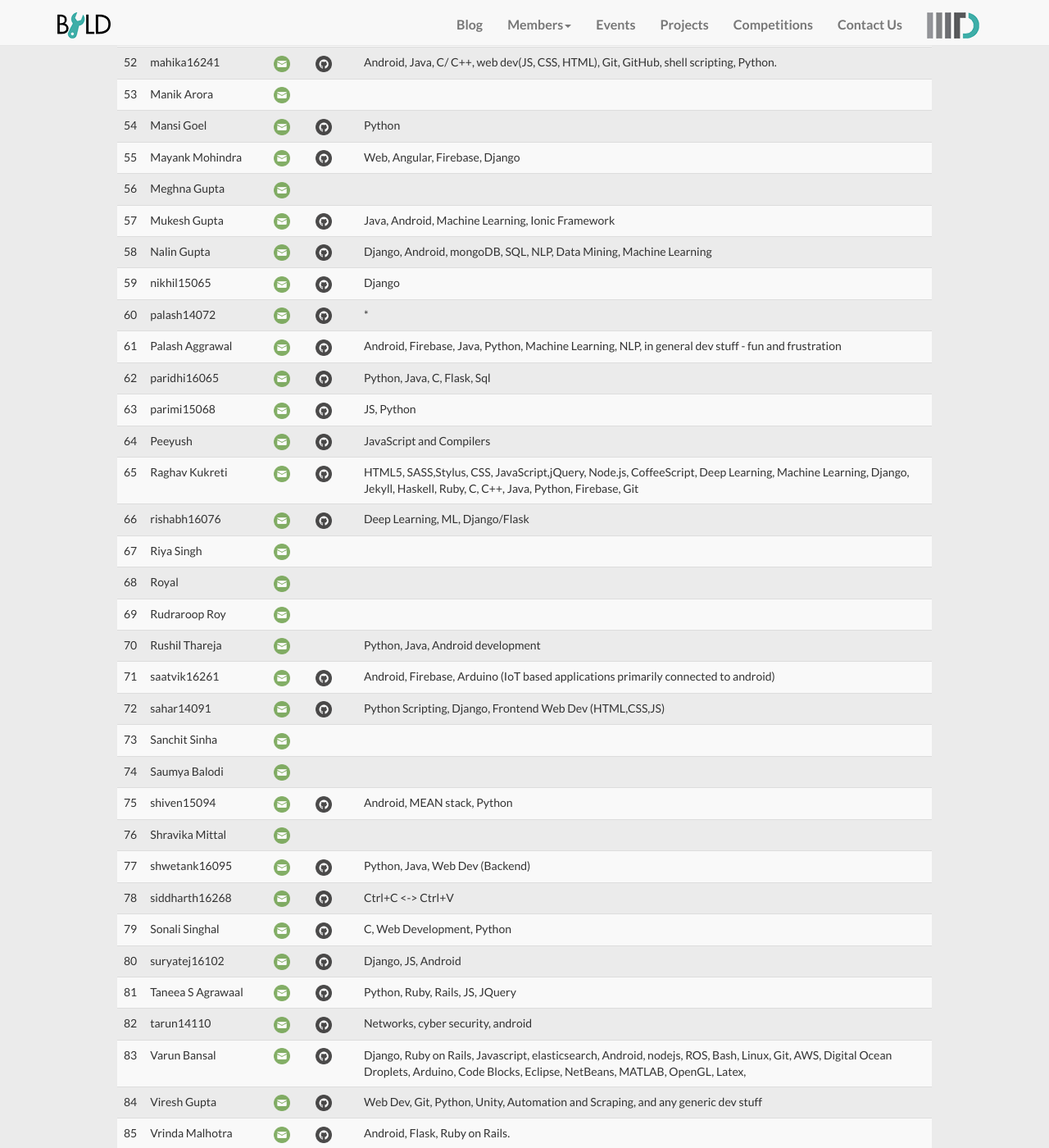
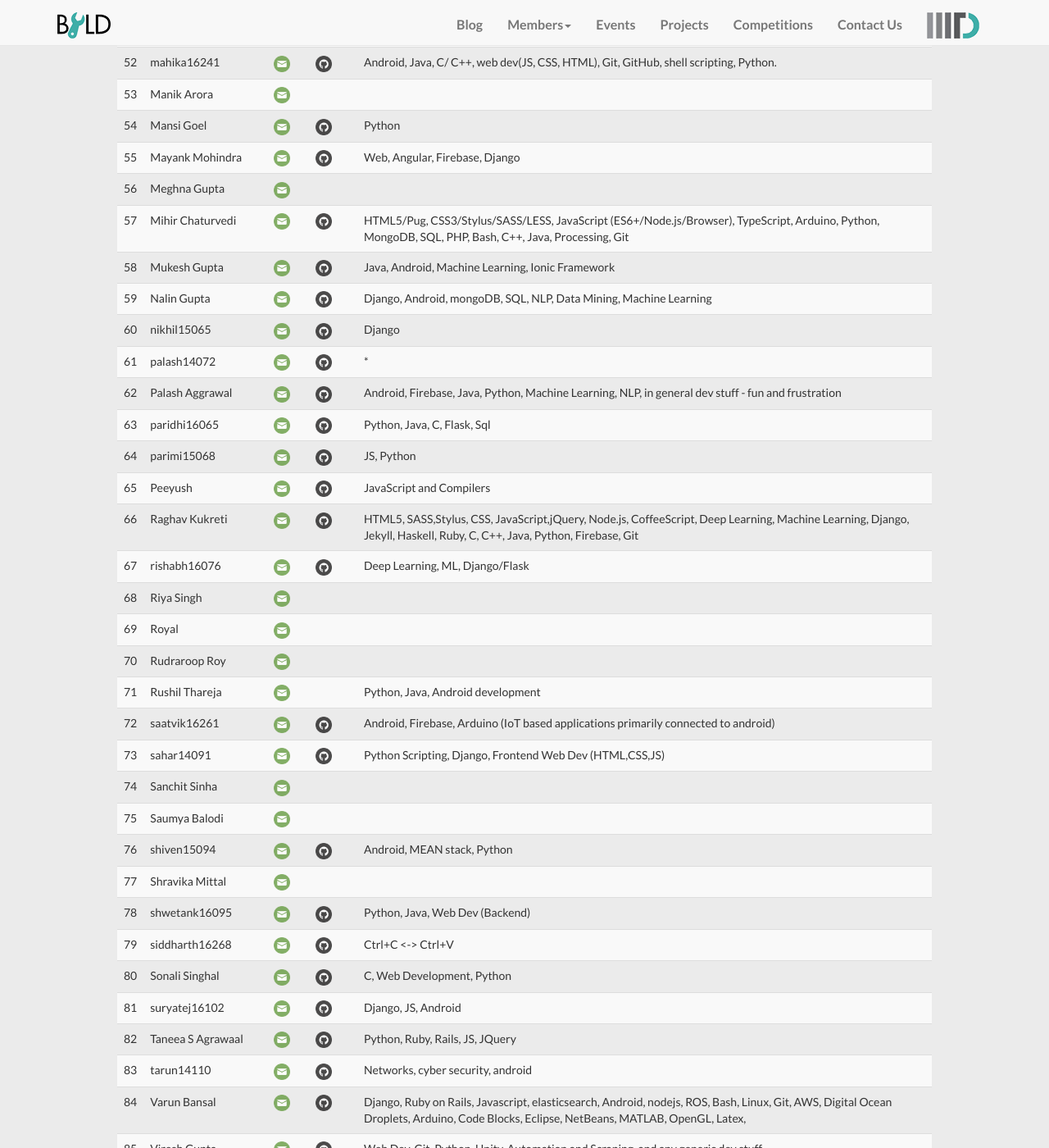
Before and after one commit to IIIT-Delhi/byld-website, a Jekyll site: the page built from site/members.md, in a window 1280 px wide and 1400 px high, scrolled down 2544 px. Shown: the whole window at 82% size. Built offline with Jekyll 4.4.1, drawn with Linux system fonts in a browser that asks for light colours; nearby versions of some CDN libraries.

Commit message:
members.md: Add new member <Mihir Chaturved>

```diff
--- a/site/members.md
+++ b/site/members.md
@@ -322,6 +322,11 @@ members:
 - email: meghna16056
   name: Meghna Gupta
 
+- email: mihir19061
+  name: Mihir Chaturvedi
+  github: plibither8
+  skills: HTML5/Pug, CSS3/Stylus/SASS/LESS, JavaScript (ES6+/Node.js/Browser), TypeScript, Arduino, Python, MongoDB, SQL, PHP, Bash, C++, Java, Processing, Git
+
 - email: mukesh14149
   name: Mukesh Gupta
   github: mukesh14149
```
